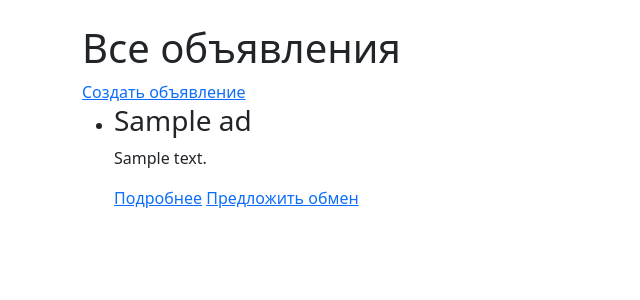
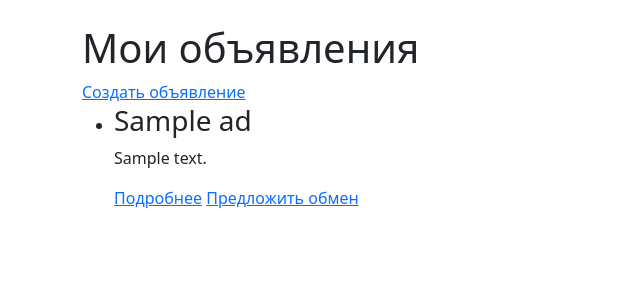
Before and after one commit to AABarabanov/barter-hub, a Django app: page /my/ in a window 1280 px wide. Shown: the part 56-356 px from the top of the page, without its empty margins (0-640 px from the left). Run offline with Django 5.2, Linux system fonts and the light colour scheme; a user stored in the database is signed in; tables that the repository leaves empty hold one stand-in row (values such as "Sample post").

Commit message:
BarterHub : frontend fixed

```diff
--- a/barterhub/ads/templates/ads/ad_list.html
+++ b/barterhub/ads/templates/ads/ad_list.html
@@ -1,7 +1,15 @@
 {% extends 'base.html' %}
 
 {% block content %}
-<h1>Все объявления</h1>
+
+<h1>
+  {% if request.path == '/my/' %}
+        Мои объявления
+    {% else %}
+        Все объявления
+    {% endif %}
+</h1>
+
 <a href="{% url 'ad_create' %}">Создать объявление</a>
 
 <ul>
--- a/barterhub/templates/base.html
+++ b/barterhub/templates/base.html
@@ -32,11 +32,7 @@
             <div class="d-flex">
                 {% if user.is_authenticated %}
                     <a href="{% url 'my_ads' %}" class="btn btn-sm btn-outline-light me-2">Мои объявления</a>
-
                 {% else %}
-
-
-
                     <a href="{% url 'register' %}" class="btn btn-sm btn-light">Регистрация</a>
                 {% endif %}
             </div>
```
